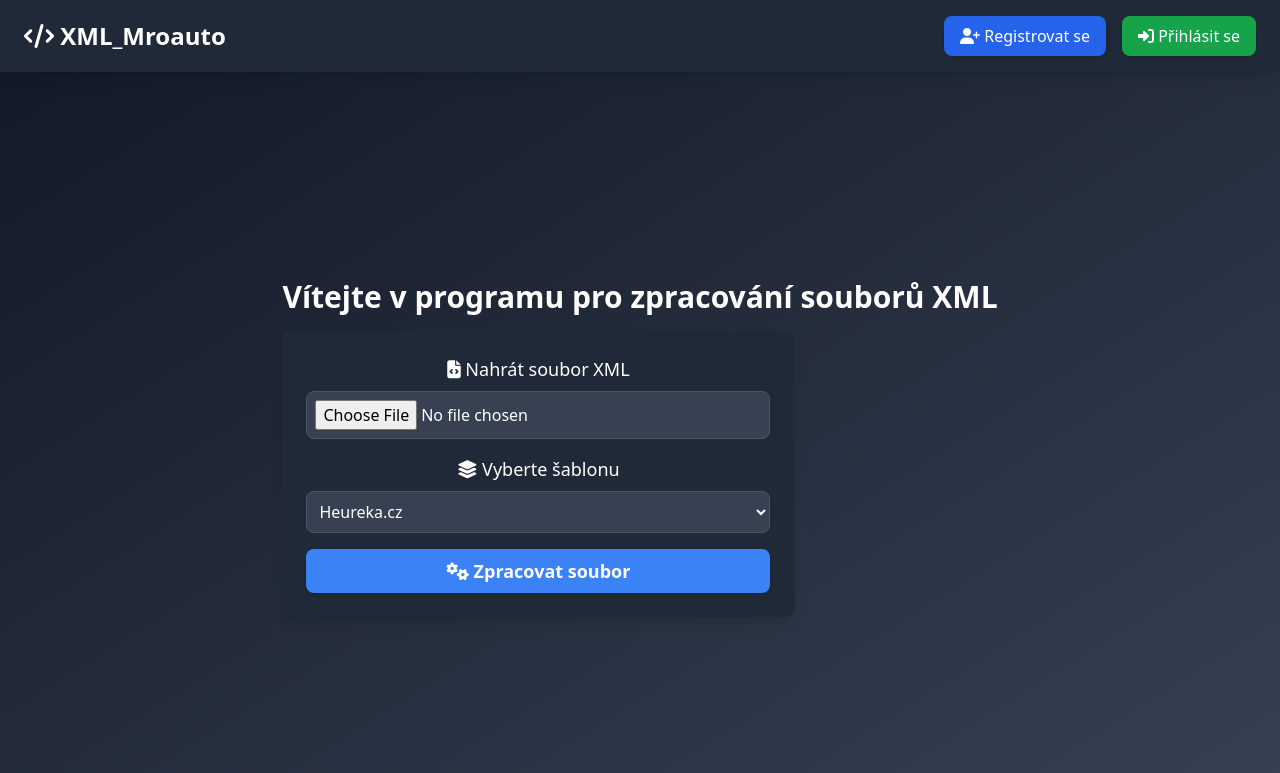
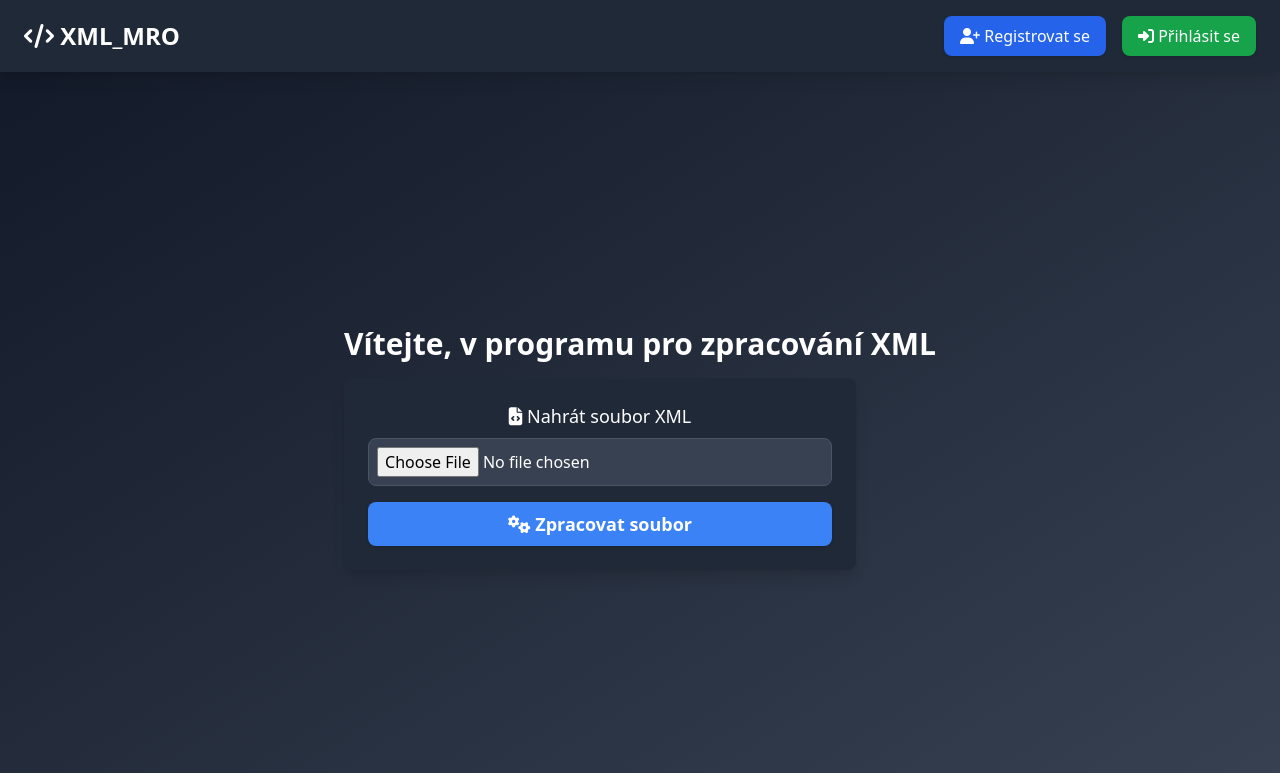
Before and after one commit to Dzudzok/xmlproject, a Flask app: page / in a window 1280 px wide. Shown: the top 773 px of the page. Run offline with Flask 3, Linux system fonts and the light colour scheme; some libraries are stand-ins or nearby versions.

```diff
--- a/templates/index.html
+++ b/templates/index.html
@@ -10,7 +10,7 @@
 <body class="bg-gradient-to-br from-gray-900 to-gray-700 text-white min-h-screen flex flex-col items-center justify-center p-6">
 
     <nav class="bg-gray-800 shadow-lg w-full fixed top-0 left-0 px-6 py-4 flex justify-between items-center">
-        <h1 class="text-2xl font-bold text-white"><i class="fa-solid fa-code"></i> XML_Mroauto</h1>
+        <h1 class="text-2xl font-bold text-white"><i class="fa-solid fa-code"></i> XML_MRO</h1>
         <div class="flex gap-4">
             <button id="open-register" class="px-4 py-2 bg-blue-600 hover:bg-blue-700 rounded-lg shadow">
                 <i class="fa-solid fa-user-plus"></i> Registrovat se
@@ -26,7 +26,7 @@
 
     <div class="mt-24 text-center">
         <h2 class="text-3xl font-semibold mb-4" id="welcome-message">
-            Vítejte v programu pro zpracování souborů XML</h2>
+            Vítejte, v programu pro zpracování XML</h2>
         <div class="bg-gray-800 p-6 rounded-lg shadow-lg max-w-lg">
             <form id="upload-form" class="space-y-4">
                 <div>
@@ -37,12 +37,6 @@
                     <i class="fa-solid fa-file-check"></i> File selected: <span id="selected-file-name"></span>
                 </div>
 
-                <div>
-                    <label for="template" class="block text-lg font-medium"><i class="fa-solid fa-layer-group"></i> Vyberte šablonu</label>
-                    <select id="template" name="template" required class="mt-2 block w-full bg-gray-700 text-white border border-gray-600 rounded-lg p-2">
-                        <option value="heureka">Heureka.cz</option>
-                    </select>
-                </div>
                 <button type="submit" class="w-full bg-blue-500 hover:bg-blue-600 px-4 py-2 rounded-lg shadow text-lg font-bold">
                     <i class="fa-solid fa-gears"></i> Zpracovat soubor
                 </button>
@@ -50,113 +44,113 @@
         </div>
     </div>
 
-    <!-- Register Modal -->
-    <div id="register-modal" class="fixed inset-0 bg-black bg-opacity-50 hidden flex items-center justify-center">
-        <div class="bg-white p-6 rounded-lg shadow-lg text-gray-900 w-96 relative">
-            <h2 class="text-xl font-bold mb-4"><i class="fa-solid fa-user-plus"></i> Registrovat se</h2>
-            <form id="registerForm" class="space-y-4">
-                <input type="text" name="username" placeholder="Username" class="w-full p-2 border rounded-lg">
-                <input type="email" name="email" placeholder="Email" class="w-full p-2 border rounded-lg">
-                <input type="password" name="password" placeholder="Password" class="w-full p-2 border rounded-lg">
-                <button type="submit" class="w-full bg-blue-600 hover:bg-blue-700 text-white p-2 rounded-lg">Registrovat se</button>
-            </form>
-            <button id="close-register" class="absolute top-4 right-4 text-gray-700 hover:text-gray-900 text-xl">&times;</button>
-        </div>
-    </div>
-
-    <!-- Login Modal -->
-    <div id="login-modal" class="fixed inset-0 bg-black bg-opacity-50 hidden flex items-center justify-center">
-        <div class="bg-white p-6 rounded-lg shadow-lg text-gray-900 w-96 relative">
-            <h2 class="text-xl font-bold mb-4"><i class="fa-solid fa-sign-in-alt"></i> Přihlásit se</h2>
-            <form id="loginForm" class="space-y-4">
-                <input type="text" name="username" placeholder="Username" class="w-full p-2 border rounded-lg">
-                <input type="password" name="password" placeholder="Password" class="w-full p-2 border rounded-lg">
-                <button type="submit" class="w-full bg-green-600 hover:bg-green-700 text-white p-2 rounded-lg">Přihlásit se</button>
-            </form>
-            <button id="close-login" class="absolute top-4 right-4 text-gray-700 hover:text-gray-900 text-xl">&times;</button>
-        </div>
+    <!-- Kontener mapowania -->
+    <div id="mapping-container" class="hidden text-center mt-4">
+        <h2 class="text-xl font-semibold"><i class="fa-solid fa-table-list"></i> Field Mapping</h2>
+        <div id="mapping-fields" class="mt-2"></div>
+        <button id="process-file-btn" class="mt-4 px-4 py-2 bg-green-500 hover:bg-green-600 rounded-lg shadow text-lg font-bold">
+            <i class="fa-solid fa-play"></i> Finalizovat zpracování
+        </button>
     </div>
 
     <div id="result" class="hidden text-center mt-4">
-        <h2 class="text-xl font-semibold"><i class="fa-solid fa-check-circle"></i> Zpracovat soubor</h2>
+        <h2 class="text-xl font-semibold"><i class="fa-solid fa-check-circle"></i> Hotový soubor</h2>
         <a id="download-link" href="#" class="mt-2 inline-block px-4 py-2 bg-green-500 hover:bg-green-600 rounded-lg shadow text-lg font-bold hidden">
-            <i class="fa-solid fa-download"></i> Stáhnout zpracovaný XML
+            <i class="fa-solid fa-download"></i> Stáhnout XML
         </a>
     </div>
 
     <script>
-        document.getElementById('registerForm').addEventListener('submit', async (event) => {
-    event.preventDefault();
-    const formData = new FormData(event.target);
-    const response = await fetch("/register", { method: "POST", body: formData });
-    const result = await response.json();
-    alert(result.message);
-});
-
         document.addEventListener("DOMContentLoaded", () => {
-    // Sprawdź, czy użytkownik jest zapisany w localStorage
             const storedUser = localStorage.getItem("username");
             if (storedUser) {
-        document.getElementById("welcome-message").innerText = "Welcome, " + storedUser;
+                document.getElementById("welcome-message").innerText = "Vítejte, " + storedUser;
                 document.getElementById("logout-btn").classList.remove("hidden");
             }
         });
 
-document.getElementById('registerForm').addEventListener('submit', async (event) => {
+        document.getElementById('upload-form').addEventListener('submit', async (event) => {
             event.preventDefault();
+
             const formData = new FormData(event.target);
-    const response = await fetch("/register", { method: "POST", body: formData });
-    const result = await response.json();
-    alert(result.message);
+
+            try {
+                const response = await fetch("/get-tags", {
+                    method: "POST",
+                    body: formData
                 });
 
-document.getElementById('loginForm').addEventListener('submit', async (event) => {
-    event.preventDefault();
-    const formData = new FormData(event.target);
-    const response = await fetch("/login", { method: "POST", body: formData });
-    const result = await response.json();
-    if (result.status === "success") {
-        const username = formData.get("username");
-        document.getElementById("welcome-message").innerText = "Welcome, " + username;
-        document.getElementById("logout-btn").classList.remove("hidden");
+                if (!response.ok) {
+                    const errorData = await response.json();
+                    alert(`Error: ${errorData.error}`);
+                    return;
+                }
 
-        // Zapisz użytkownika w localStorage
-        localStorage.setItem("username", username);
+                // Pobranie tagów XML
+                const tags = await response.json();
+                const mappingContainer = document.getElementById("mapping-container");
+                const mappingFields = document.getElementById("mapping-fields");
 
-        closeModal(document.getElementById('login-modal')); // Zamknij modal po zalogowaniu
-    } else {
-        alert("Error: " + result.error);
+                mappingFields.innerHTML = "";
+
+                tags.forEach(tag => {
+                    const fieldDiv = document.createElement('div');
+                    fieldDiv.classList.add('form-group');
+
+                    const label = document.createElement('label');
+                    label.textContent = `Source Field: ${tag}`;
+
+                    const select = document.createElement('select');
+                    select.name = `mapping[${tag}]`;
+
+                    const options = ['ITEM_ID', 'PRODUCTNAME', 'PRICE_VAT', 'URL', 'IMGURL', 'MANUFACTURER', 'EAN', 'EMPTY'];
+                    options.forEach(option => {
+                        const opt = document.createElement('option');
+                        opt.value = option;
+                        opt.textContent = option;
+                        select.appendChild(opt);
+                    });
+
+                    fieldDiv.appendChild(label);
+                    fieldDiv.appendChild(select);
+                    mappingFields.appendChild(fieldDiv);
+                });
+
+                mappingContainer.classList.remove("hidden");
+
+            } catch (error) {
+                alert("Błąd podczas przetwarzania pliku XML.");
             }
         });
 
-document.getElementById('logout-btn').addEventListener('click', async () => {
-    await fetch("/logout", { method: "POST" });
-    document.getElementById("welcome-message").innerText = "Welcome, Guest";
-    document.getElementById("logout-btn").classList.add("hidden");
+        document.getElementById('process-file-btn').addEventListener('click', async () => {
+            const formData = new FormData(document.getElementById('upload-form'));
 
-    // Usuń użytkownika z localStorage
-    localStorage.removeItem("username");
+            try {
+                const response = await fetch("/process", {
+                    method: "POST",
+                    body: formData
                 });
 
-// Funkcje otwierania i zamykania modali
-const openModal = (modal) => modal.classList.remove("hidden");
-const closeModal = (modal) => modal.classList.add("hidden");
+                if (!response.ok) {
+                    const errorData = await response.json();
+                    alert(`Error: ${errorData.error}`);
+                    return;
+                }
 
-document.getElementById('open-register').addEventListener('click', () => openModal(document.getElementById('register-modal')));
-document.getElementById('open-login').addEventListener('click', () => openModal(document.getElementById('login-modal')));
-document.getElementById('close-register').addEventListener('click', () => closeModal(document.getElementById('register-modal')));
-document.getElementById('close-login').addEventListener('click', () => closeModal(document.getElementById('login-modal')));
+                // Pobranie pliku XML jako blob
+                const blob = await response.blob();
+                const url = URL.createObjectURL(blob);
 
-// Zamknięcie modalnego okna po kliknięciu poza nim
-window.addEventListener('click', (event) => {
-    const registerModal = document.getElementById('register-modal');
-    const loginModal = document.getElementById('login-modal');
+                const downloadLink = document.getElementById("download-link");
+                downloadLink.href = url;
+                downloadLink.download = "processed.xml";
+                downloadLink.classList.remove("hidden");
 
-    if (event.target === registerModal) {
-        closeModal(registerModal);
-    }
-    if (event.target === loginModal) {
-        closeModal(loginModal);
+                document.getElementById("result").classList.remove("hidden");
+
+            } catch (error) {
+                alert("Błąd podczas przetwarzania pliku XML.");
             }
         });
 
@@ -167,9 +161,6 @@ document.getElementById('xml-file').addEventListener('change', (event) => {
                 document.getElementById('file-name').classList.remove("hidden");
             }
         });
-
-
-
     </script>
 </body>
 </html>
```
Lines whose indentation alone changed are shown as unchanged.
